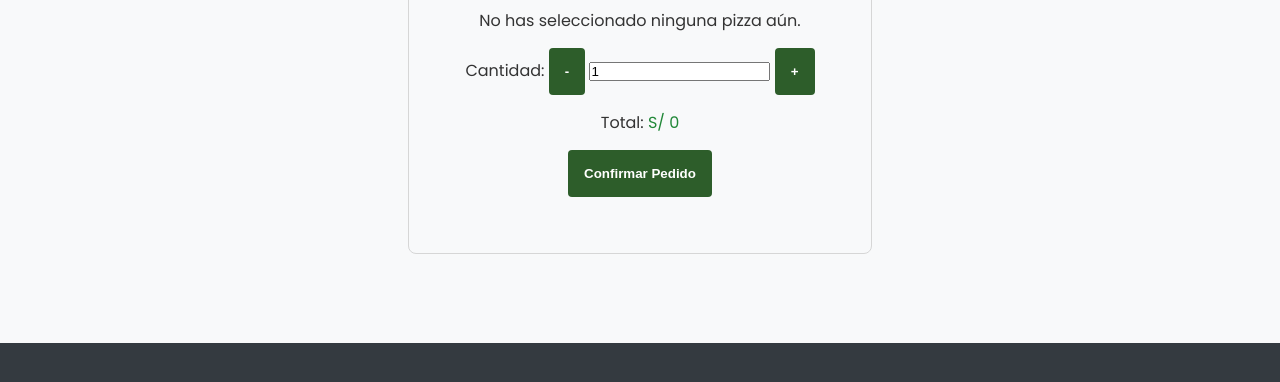
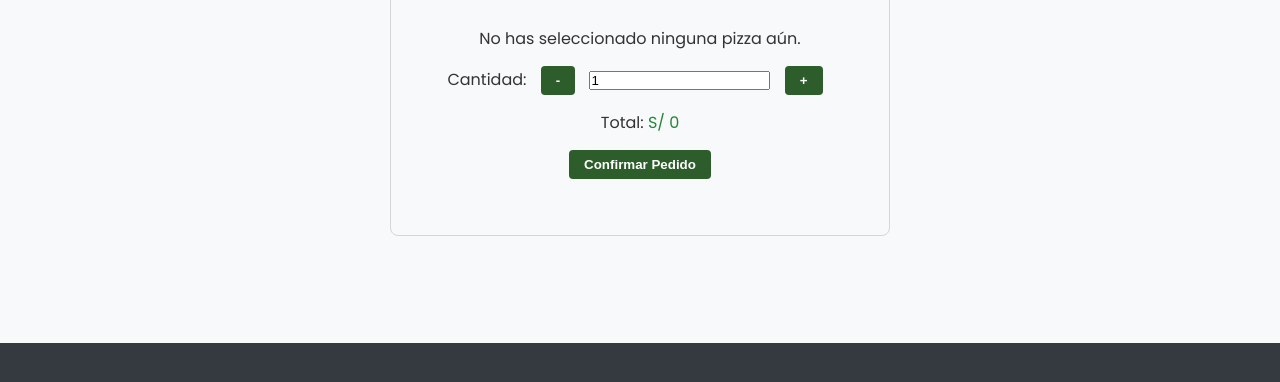
Before and after one commit to AntoninosMc/antoninosmc-web, a plain HTML site: page pedidos.html in a window 1280 px wide. Shown: the part 288-670 px from the top of the page. Drawn offline with Linux system fonts and the light colour scheme.

Commit message:
buttonFinal

```diff
--- a/css/styles.css
+++ b/css/styles.css
@@ -188,11 +188,12 @@ span {
 button {
   background-color: #2d5d2a;
   color: white;
-  padding: 1rem 1rem;
+  padding: 7px 15px;
   border: none;
   border-radius: 4px;
   cursor: pointer;
   font-weight: 700;
+  margin: 0px 10px;
 }
 
 button:hover {
@@ -317,6 +318,7 @@ footer .grupo-1 .link-footer a {
 #tabla-pedidos {
   margin-top: 20px;
 }
+
 /* Estilos generales de la tabla */
 #tabla-pedidos {
   width: 100%;
@@ -327,15 +329,18 @@ footer .grupo-1 .link-footer a {
 }
 
 /* Estilo para las celdas y encabezado */
-#tabla-pedidos th, #tabla-pedidos td {
-  border: 1px solid #d9d9d9; /* Borde similar al de Excel */
+#tabla-pedidos th,
+#tabla-pedidos td {
+  border: 1px solid #d9d9d9;
+  /* Borde similar al de Excel */
   padding: 10px;
   font-size: 14px;
 }
 
 /* Estilo para el encabezado de la tabla */
 #tabla-pedidos thead {
-  background-color: #f2f2f2; /* Color gris claro para el encabezado */
+  background-color: #f2f2f2;
+  /* Color gris claro para el encabezado */
   font-weight: bold;
   color: #333;
 }
```
